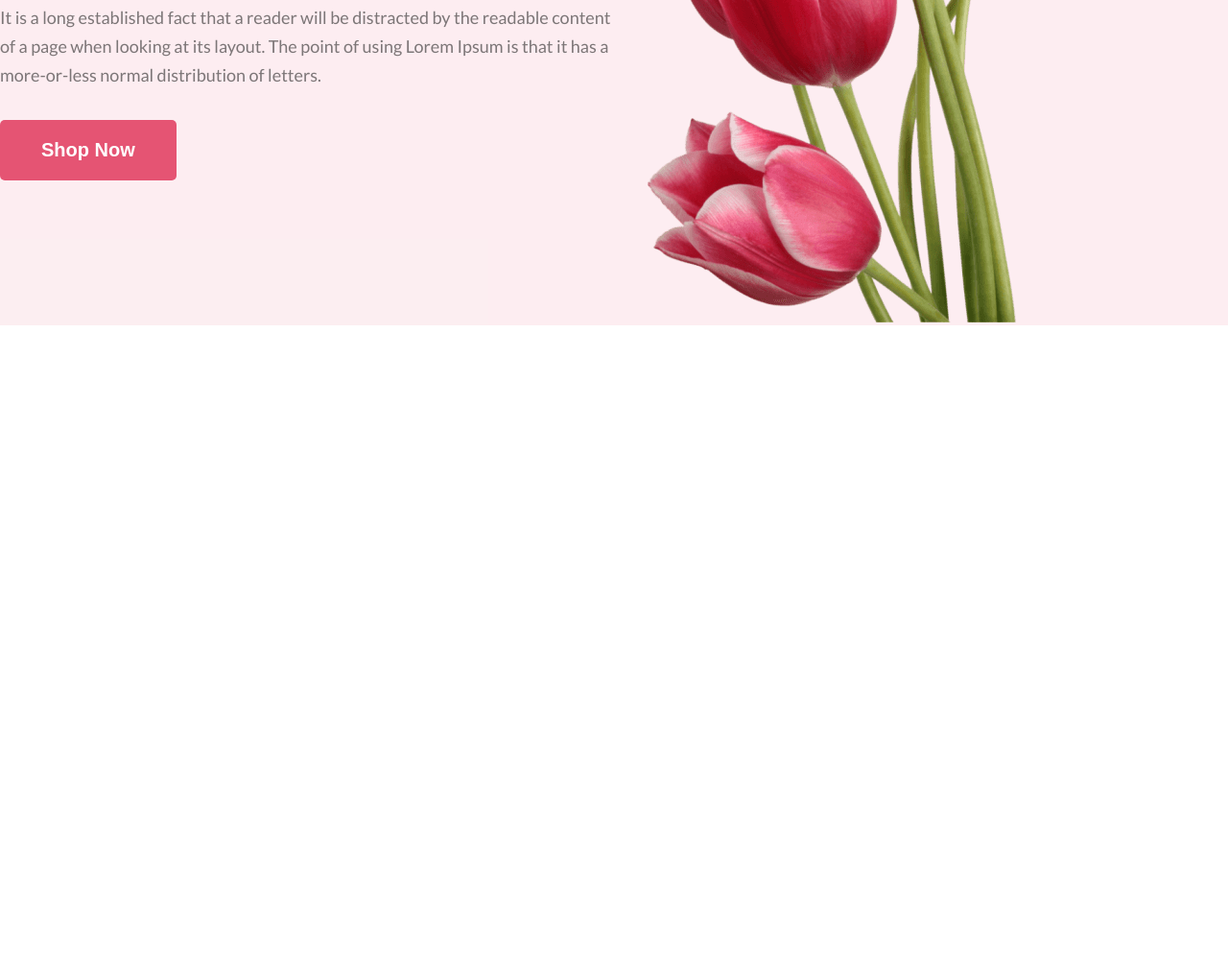
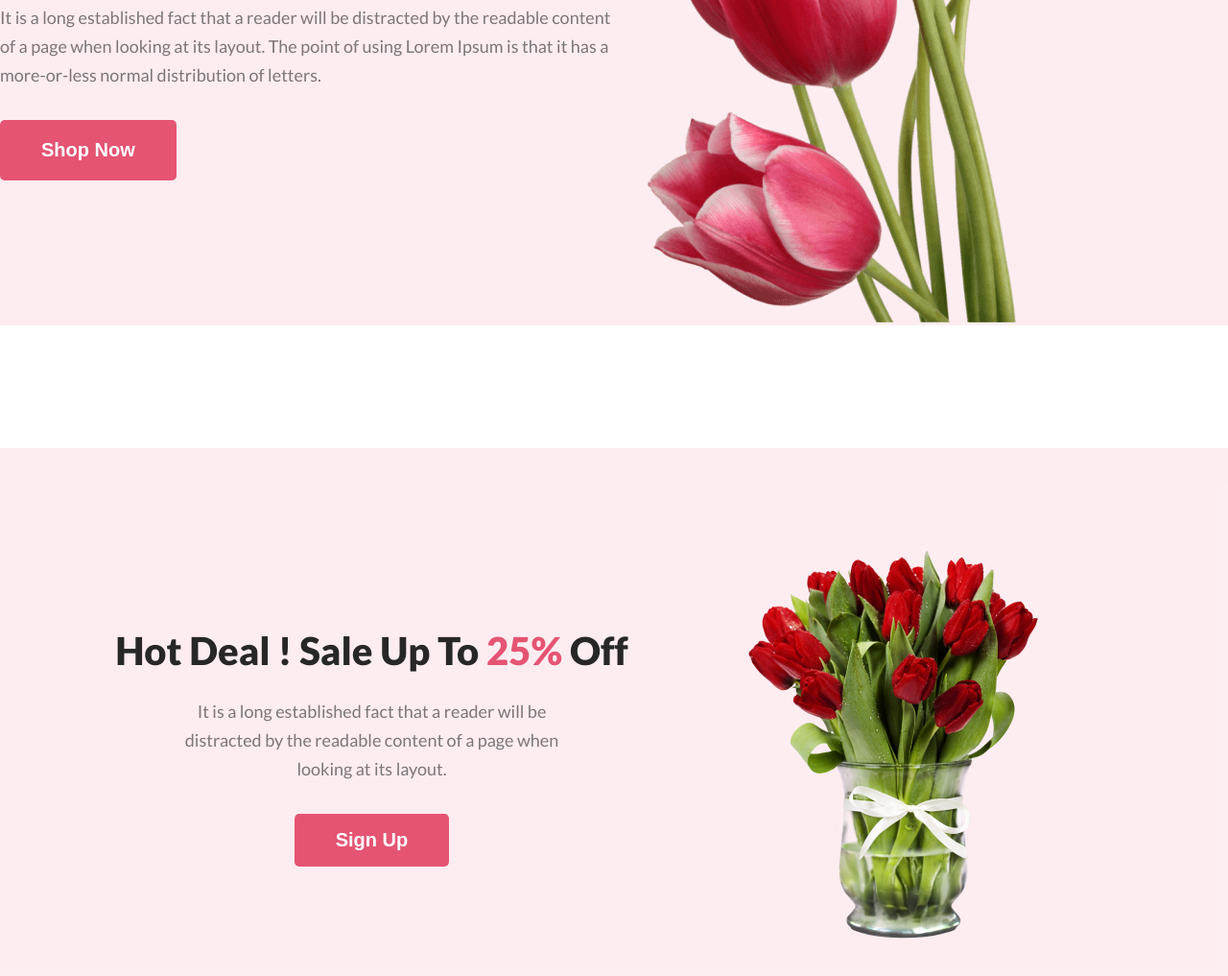
Before and after one commit to Anirat04/First_assignment_flower-shop, a plain HTML site: page index.html in a window 1280 px wide. Shown: the part 514-1531 px from the top of the page at 96% size. Before the commit the page ends 853 px from the top, so only its background shows below. Drawn offline with Linux system fonts and the light colour scheme.

Commit message:
discount section added

```diff
--- a/css/style.css
+++ b/css/style.css
@@ -25,6 +25,20 @@ img {
     margin: 0 auto;
 }
 
+/* head text css starts */
+.h-text{
+    text-align: center;
+}
+
+.h-text h2 {
+    color: #272727;
+    font-family: Lato;
+    font-size: 40px;
+    font-weight: 800;
+}
+
+/* head text css ends */
+
 
 /* paragraph css starts */
 p {
@@ -41,7 +55,7 @@ p {
 .btn {
     border-radius: 8px;
     background: #E55473;
-    padding: 20px 43px;
+    /* padding: 20px 43px; */
     border: 0;
     border-radius: 5px;
     -webkit-border-radius: 5px;
@@ -57,12 +71,12 @@ p {
     text-transform: capitalize;
 }
 
-.btn:hover{
+.btn:hover {
     background-color: #FFF;
     border: 1px solid #E55473;
 }
 
-.btn:hover a{
+.btn:hover a {
     color: #E55473;
 }
 
@@ -79,25 +93,47 @@ header #banner .banner-bg {
     background-color: rgba(229, 84, 115, 0.100)
 }
 
-header #banner .banner-bg .banner{
+header #banner .banner-bg .banner {
     display: flex;
     justify-content: space-between;
 }
 
-header #banner .banner-bg .banner .banner_content{
+header #banner .banner-bg .banner .banner_content {
     max-width: 708px;
     padding-top: 197px;
 }
 
-header #banner .banner-bg .banner .banner_content h1{
+header #banner .banner-bg .banner .banner_content h1 {
     color: #272727;
     font-family: Lato;
     font-size: 80px;
     font-weight: 800;
 }
 
-header #banner .banner-bg .banner .banner_content .banner_img img{
+header #banner .banner-bg .banner .banner_content .banner_img img {
     width: 100%;
 }
 
 /* banner css ends */
+
+/* discount section starts */
+#discount .discount-bg{
+    background-color: rgba(229, 84, 115, 0.100);
+    margin-top: 128px;
+}
+
+#discount .discount-bg .discount {
+    display: flex;
+    justify-content: space-between;
+    align-items: center;
+    padding: 100px 0px;
+}
+
+#discount .discount-bg .discount .discount-img{
+    margin-right: 187px;
+}
+
+.h2_span{
+    color: #E55473;
+}
+/* discount section ends */
--- a/index.html
+++ b/index.html
@@ -19,7 +19,7 @@
                     <div class="banner_content">
                         <h1>Let's make beautiful flowers a part of your life.</h1>
                         <p style="margin: 32px 0px;">It is a long established fact that a reader will be distracted by the readable content of a page when looking at its layout. The point of using Lorem Ipsum is that it has a more-or-less normal distribution of letters.</p>
-                        <button class="btn">
+                        <button class="btn" style="padding: 20px 43px;">
                             <a href="#">
                                 shop now
                             </a>
@@ -41,7 +41,18 @@
         <section id="discount">
             <div class="full-wrapper discount-bg">
                 <div class="container discount">
-
+                    <div class="h-text">
+                        <h2>Hot Deal ! Sale Up To <span class="h2_span">25%</span> Off</h2>
+                        <p  style="padding: 0px 175px; margin-top: 24px; margin-bottom: 32px;">It is a long established fact that a reader will be distracted by the readable content of a page when looking at its layout.</p>
+                        <button class="btn" style="padding: 16px 43px;">
+                            <a href="#">
+                                sign up
+                            </a>
+                        </button>
+                    </div>
+                    <div class="discount-img">
+                        <img src="images/pngwing 8.png" alt="">
+                    </div>
                 </div>
             </div>
         </section>
```
